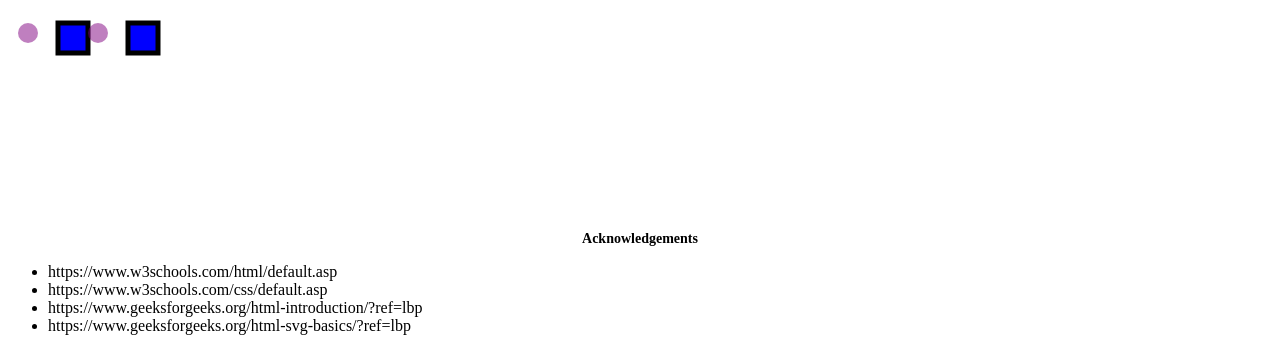
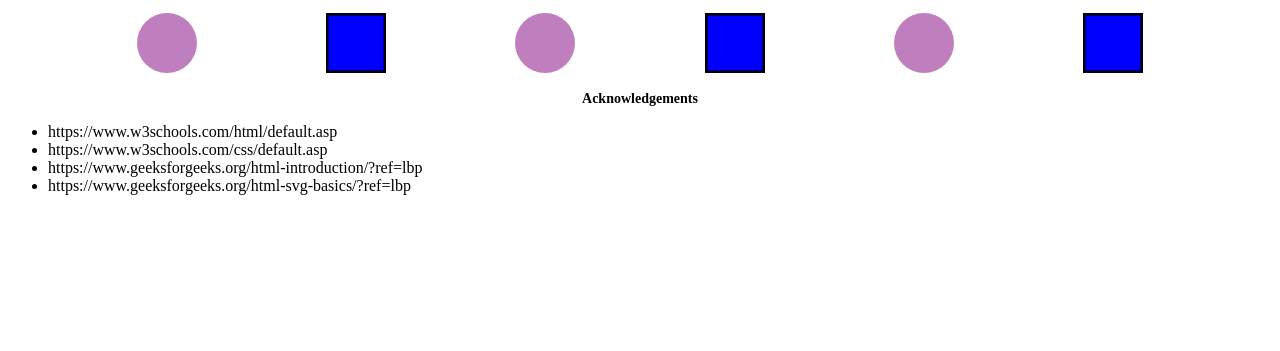
Before and after one commit to DS4200-S23-Class/hw-02-siraj-and-vivek, a plain HTML site: page index.html in a window 1280 px wide. Shown: the part 1353-1704 px from the top of the page. After the commit the page ends 1564 px from the top, so only its background shows below. Drawn offline with Linux system fonts and the light colour scheme.

Commit message:
centered the shapes

```diff
--- a/index.html
+++ b/index.html
@@ -20,17 +20,23 @@
                 </tr>
                 <tr>
                   <td>Airports.csv</td>
-                  <td>TEMPLATE</td>
+                  <td>
+                    <a href="https://github.com/DS4200-S23-Class/hw-02-siraj-and-vivek/blob/master/data/Airports.csv">Airport Data Link</a>
+                  </td>
                   <td>Airport positions - latitude and longitude</td>
                 </tr>
                 <tr>
                   <td>Google-web.txt</td>
-                  <td>TEMPLATE</td>
+                  <td>
+                    <a href="https://github.com/DS4200-S23-Class/hw-02-siraj-and-vivek/blob/master/data/Google-Web.txt"> Google Data Link</a>
+                  </td>
                   <td>Directed Graph of nodes</td>
                 </tr>
                 <tr>
                     <td>UFO.csv</td>
-                    <td>TEMPLATE</td>
+                    <td>
+                    <a href="https://github.com/DS4200-S23-Class/hw-02-siraj-and-vivek/blob/master/data/UFO.csv"> UFO Data Link</a>
+                  </td>
                     <td>UFO sitings - location and duration</td>
                   </tr>
             </table>
@@ -80,13 +86,37 @@
             </div>
         </div>
     </div>
-    <div id="decoration">
-      <svg width="200" height="200">
-        <circle class="shape" cx="20" cy="20" r="10" fill="purple" opacity="0.5" />
-        <rect class="shape" x="50" y="10" width="30" height="30" fill="blue" stroke="black" stroke-width="5"/>
-        <circle class="shape" cx="90" cy="20" r="10" fill="purple" opacity="0.5" />
-        <rect class="shape" x="120" y="10" width="30" height="30" fill="blue" stroke="black" stroke-width="5" />
-        </svg>
+    <div class="decoration">
+        <div class="shape">
+            <svg height= 60 width=60>
+                <circle cx="30" cy="30" r="30" fill="purple" opacity="0.5" />
+            </svg>
+        </div>
+        <div class="shape">
+            <svg height= 60 width=60>
+                <rect width="60" height="60" fill="blue" stroke="black" stroke-width="5"/>
+            </svg>
+        </div>
+        <div class="shape">
+            <svg height= 60 width=60>
+                <circle cx="30" cy="30" r="30" fill="purple" opacity="0.5" />
+            </svg>
+        </div>
+        <div class="shape">
+            <svg height= 60 width=60>
+                <rect width="60" height="60" fill="blue" stroke="black" stroke-width="5"/>
+            </svg>
+        </div>
+        <div class="shape">
+            <svg height= 60 width=60>
+                <circle cx="30" cy="30" r="30" fill="purple" opacity="0.5" />
+            </svg>
+        </div>
+        <div class="shape">
+            <svg height= 60 width=60>
+                <rect width="60" height="60" fill="blue" stroke="black" stroke-width="5"/>
+            </svg>
+        </div>
     </div>
     <div>
         <h3>Acknowledgements</h3>
--- a/style.css
+++ b/style.css
@@ -43,14 +43,12 @@ h4 {
 
 .decoration {
   display: flex;
-  justify-content: space-between;
+  justify-content: space-evenly;
+  align-items: center;
+  padding: 0px;
 }
 
-.shape {
-  display: flex;
-  padding-right: 30px;
-  justify-content: space-between;
-}
+
 
 img {
   width: 100%;
```
